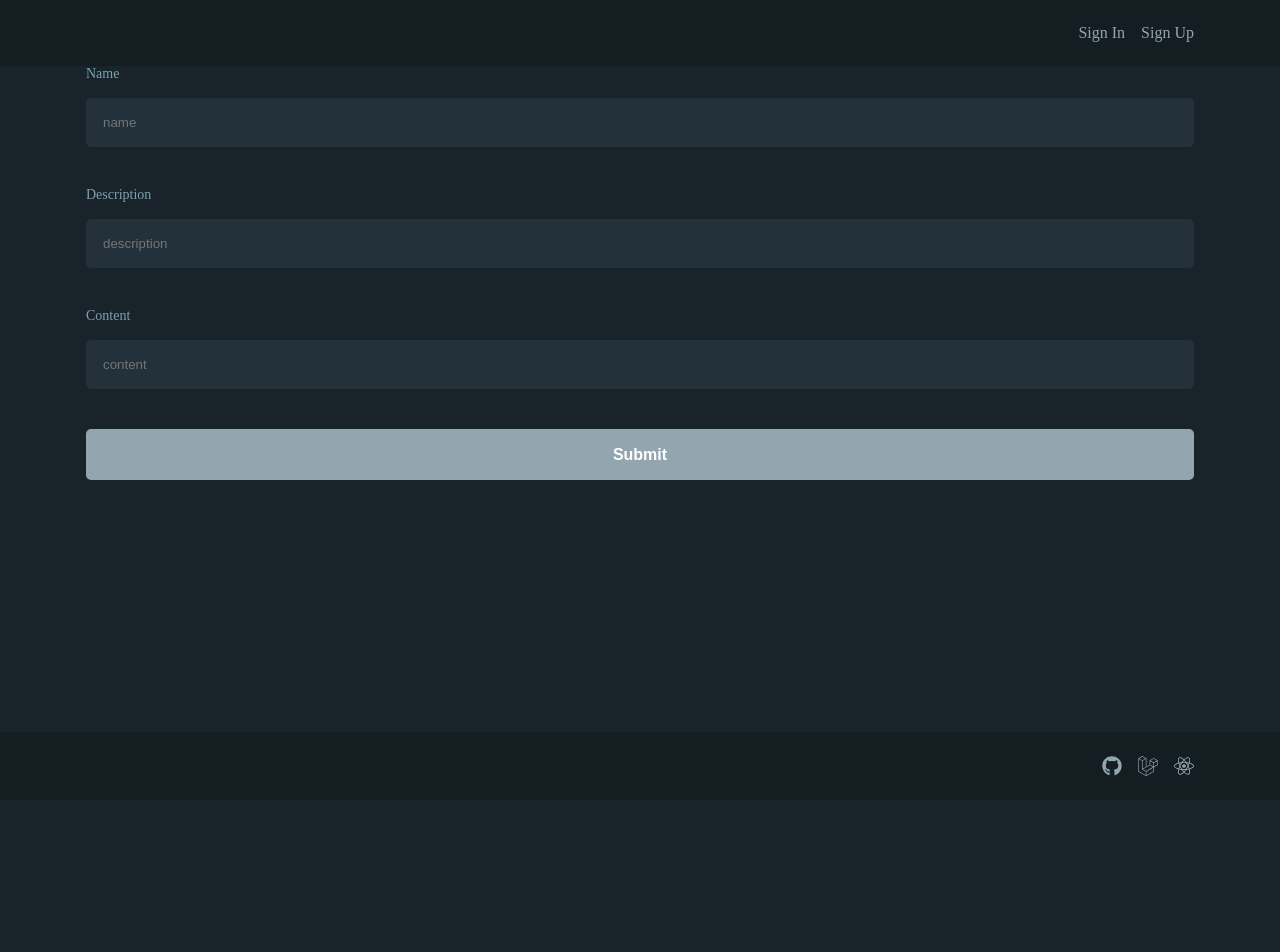
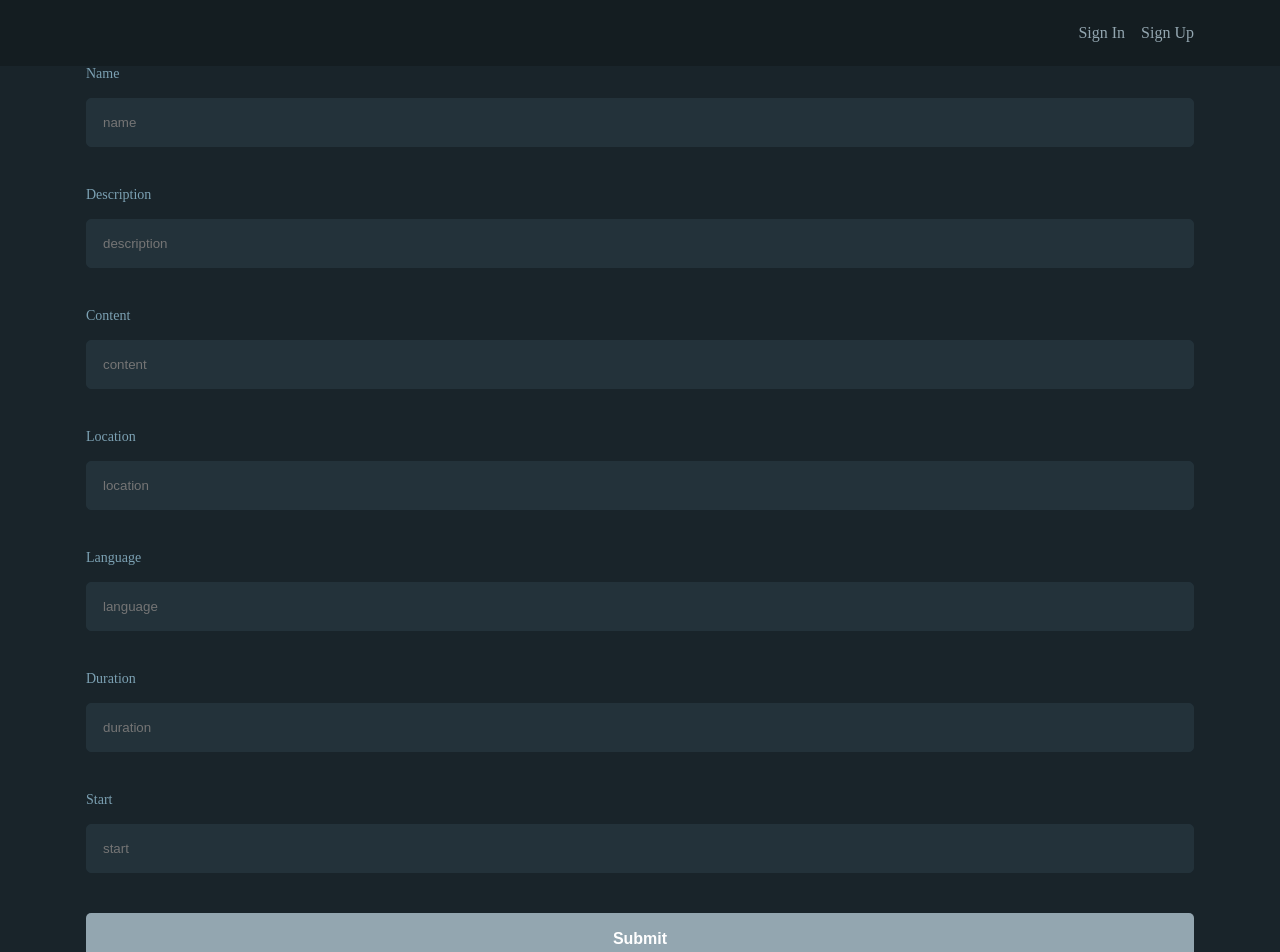
Before and after one commit to serg1999g/react-project, a React (Create React App) app: page /posts/1/edit in a window 1280 px wide. Shown: the top 952 px of the page. Before the commit the page ends 800 px from the top, so only its background shows below. Built offline with nearby package versions, Linux system fonts and the light colour scheme; no server answers; sample sign-in values are in the browser's storage.

Commit message:
general refactoring.Created Update post.

```diff
--- a/src/components/sections/ShowPost/index.js
+++ b/src/components/sections/ShowPost/index.js
@@ -10,9 +10,14 @@ const ShowPost = (
         name,
         description,
         content,
+        language,
+        location,
+        duration,
+        start,
         images,
     }
 ) => {
+
     const renderImage = useMemo(() => images.map(({image, id}) => (
         <Image
             key={id}
@@ -33,24 +38,36 @@ const ShowPost = (
                 <p className={classes.content}>
                     {content}
                 </p>
+                <p className={classes.description}>
+                    {language}
+                </p>
+                <p className={classes.description}>
+                    {location}
+                </p>
+                <p className={classes.description}>
+                    {duration}
+                </p>
+                <p className={classes.description}>
+                    {start}
+                </p>
             </div>
         </div>
     );
 };
 
 ShowPost.propTypes = {
-    id: PropTypes.number.isRequired,
-    name: PropTypes.string.isRequired,
-    image: PropTypes.array,
-    description: PropTypes.string.isRequired,
-    content: PropTypes.string.isRequired,
+    id: PropTypes.number,
+    name: PropTypes.string,
+    images: PropTypes.array,
+    description: PropTypes.string,
+    content: PropTypes.string,
     path: PropTypes.string,
     spacing: PropTypes.string,
 };
 
 ShowPost.defaultProps = {
     path: '/',
-    image: [],
+    images: [],
 };
 
 export default ShowPost;
--- a/src/modules/post/edit/EditPostComponent.js
+++ b/src/modules/post/edit/EditPostComponent.js
@@ -25,13 +25,25 @@ const EditPostComponent = (
             setFieldValue('id', post.id, false)
         }
         {
-            setFieldValue('name', post.name, false)
+            setFieldValue('name', post.name, false);
         }
         {
             setFieldValue('description', post.description, false)
         }
         {
             setFieldValue('content', post.content, false)
+        }
+        {
+            setFieldValue('location', post.location, false)
+        }
+        {
+            setFieldValue('language', post.language, false)
+        }
+        {
+            setFieldValue('duration', post.duration, false)
+        }
+        {
+            setFieldValue('start', post.start, false)
         }
     }, [post])
 
@@ -77,6 +89,58 @@ const EditPostComponent = (
                     errorInput={errors.content && touched.content ? 'errorInput' : null}
                     errorLabel={errors.content && touched.content ? 'errorLabel' : null}
                 />
+                <Input
+                    id={formFields.id}
+                    spacing='mb-3'
+                    name={formFields.location}
+                    type={formFields.location}
+                    placeholder={formFields.location}
+                    onChange={handleChange}
+                    label={formFields.location}
+                    value={values.location || ''}
+                    error={errors.location ? errors.location : null}
+                    errorInput={errors.location && touched.location ? 'errorInput' : null}
+                    errorLabel={errors.location && touched.location ? 'errorLabel' : null}
+                />
+                <Input
+                    id={formFields.id}
+                    spacing='mb-3'
+                    name={formFields.language}
+                    type={formFields.language}
+                    placeholder={formFields.language}
+                    onChange={handleChange}
+                    label={formFields.language}
+                    value={values.language || ''}
+                    error={errors.language ? errors.language : null}
+                    errorInput={errors.language && touched.language ? 'errorInput' : null}
+                    errorLabel={errors.language && touched.language ? 'errorLabel' : null}
+                />
+                <Input
+                    id={formFields.id}
+                    spacing='mb-3'
+                    name={formFields.duration}
+                    type={formFields.duration}
+                    placeholder={formFields.duration}
+                    onChange={handleChange}
+                    label={formFields.duration}
+                    value={values.duration || ''}
+                    error={errors.duration ? errors.duration : null}
+                    errorInput={errors.duration && touched.duration ? 'errorInput' : null}
+                    errorLabel={errors.duration && touched.duration ? 'errorLabel' : null}
+                />
+                <Input
+                    id={formFields.id}
+                    spacing='mb-3'
+                    name={formFields.start}
+                    type={formFields.start}
+                    placeholder={formFields.start}
+                    onChange={handleChange}
+                    label={formFields.start}
+                    value={values.start || ''}
+                    error={errors.start ? errors.start : null}
+                    errorInput={errors.start && touched.start ? 'errorInput' : null}
+                    errorLabel={errors.start && touched.start ? 'errorLabel' : null}
+                />
 
                 <Button text='Submit'/>
             </form>
--- a/src/modules/post/edit/EditPostContainer.js
+++ b/src/modules/post/edit/EditPostContainer.js
@@ -1,9 +1,10 @@
 import React, {useEffect, useCallback, useState} from 'react';
 import {useParams} from "react-router-dom";
+import {useDispatch} from 'react-redux';
 import EditPostComponent from "./EditPostComponent";
 import {formFields} from "./constants";
 import {useFormik} from 'formik';
-import {updatePost as updatePostAction} from "../store/actions";
+import {setPosts, updatePost as updatePostAction} from "../store/actions";
 import {connect} from 'react-redux';
 import * as Yup from 'yup';
 import PostService from "../PostService";
@@ -15,10 +16,12 @@ const EditPostContainer = (
     }
 ) => {
     const {id} = useParams();
+    const dispatch = useDispatch();
 
     const [post, setPost] = useState([])
     const fetchApi = useCallback(async () => {
         const response = await PostService.editPost(id);
+        await dispatch(setPosts())
         setPost(response.data);
     })
 
@@ -33,6 +36,10 @@ const EditPostContainer = (
             [formFields.name]: '',
             [formFields.description]: '',
             [formFields.content]: '',
+            [formFields.language]: '',
+            [formFields.location]: '',
+            [formFields.duration]: '',
+            [formFields.start]: '',
         },
 
         validationSchema: Yup.object({
--- a/src/modules/post/edit/constants.js
+++ b/src/modules/post/edit/constants.js
@@ -3,4 +3,8 @@ export const formFields = {
     name: 'name',
     description: 'description',
     content: 'content',
+    language: 'language',
+    location: 'location',
+    duration: 'duration',
+    start: 'start',
 }
--- a/src/modules/post/show/ShowPostComponent.js
+++ b/src/modules/post/show/ShowPostComponent.js
@@ -8,28 +8,37 @@ const ShowPostComponent = (
         item
     }
 ) => {
-    const renderPost = useMemo(() => item.map(({...props}) => (
-        <ShowPost
-            key={props.id}
-            {...props}
-        />
-    )), [item]);
+    const post = useMemo(() => {
+        return item.data
+            ? item.data
+            : {}
+    }, [item])
 
     return (
         <section>
             <div className="container">
-                {renderPost}
+                <ShowPost
+                    id={post.id}
+                    name={post.name}
+                    content={post.content}
+                    description={post.description}
+                    images={post.images}
+                    language={post.language}
+                    location={post.location}
+                    duration={post.duration}
+                    start={post.start}
+                />
             </div>
         </section>
     );
 };
 
 ShowPostComponent.propTypes = {
-    item: PropTypes.array,
+    item: PropTypes.object,
 };
 
 ShowPostComponent.defaultProps = {
-    item: []
+    item: {}
 };
 
 export default ShowPostComponent;
--- a/src/modules/post/show/ShowPostContainer.js
+++ b/src/modules/post/show/ShowPostContainer.js
@@ -8,7 +8,7 @@ const ShowPostContainer = (
     {}
 ) => {
     const {id} = useParams();
-    const [post, setPost] = useState([]);
+    const [post, setPost] = useState({});
 
     const fetchApi = useCallback(async () => {
         const response = await PostService.getPost(id);
--- a/src/modules/post/store/actions.js
+++ b/src/modules/post/store/actions.js
@@ -7,7 +7,7 @@ export const setPosts = () => async dispatch => {
         const response = await PostService.allPost()
         dispatch({
             type: SET_POSTS,
-            payload: response,
+            payload: response.data,
         })
     } catch (error) {
         dispatch({
@@ -52,7 +52,7 @@ export const updatePost = (data, id) => async dispatch => {
         const response = await PostService.updatePost(data, id)
         dispatch({
             type: UPDATE_POST,
-            payload: response
+            payload: response.data
         })
     } catch (error) {
         dispatch({
--- a/src/modules/post/store/reducer.js
+++ b/src/modules/post/store/reducer.js
@@ -27,9 +27,13 @@ export const PostReducer = (state = initialState, {type, payload}) => {
             }
         }
         case UPDATE_POST: {
-            const post = state.posts.filter(post => post.id !== payload[0].id);
-            return [...post, payload[0]]
-
+            const post = state.posts.filter(post => post.id !== payload.id);
+            return {
+                posts: [
+                    ...post,
+                    payload,
+                ]
+            }
         }
         case SET_ERROR: {
             return {
--- a/src/modules/profile/AuthProfile/AuthProfileComponent.js
+++ b/src/modules/profile/AuthProfile/AuthProfileComponent.js
@@ -11,7 +11,6 @@ import PasswordContainer from "../password/PasswordContainer";
 const AuthProfileComponent = (
     {
         user,
-        posts,
     }
 ) => {
 
@@ -54,12 +53,10 @@ const AuthProfileComponent = (
 
 AuthProfileComponent.propTypes = {
     user: PropTypes.object,
-    posts: PropTypes.object,
 };
 
 AuthProfileComponent.defaultProps = {
     user: {},
-    posts: {},
 };
 
 export default AuthProfileComponent;
--- a/src/modules/profile/posts/UserPostsComponent.js
+++ b/src/modules/profile/posts/UserPostsComponent.js
@@ -9,6 +9,7 @@ const UserPostsComponent = (
         user
     }
 ) => {
+    console.log(posts)
     const renderUserInfo = useMemo(() => {
         if (!posts) {
             return;
@@ -23,7 +24,7 @@ const UserPostsComponent = (
                         description={post.description}
                         name={post.name}
                         path={`/posts/${post.id}`}
-                        image={post.image}
+                        image={post.images}
                         editPost={`/posts/${post.id}/edit`}
                     />
                 )
```
